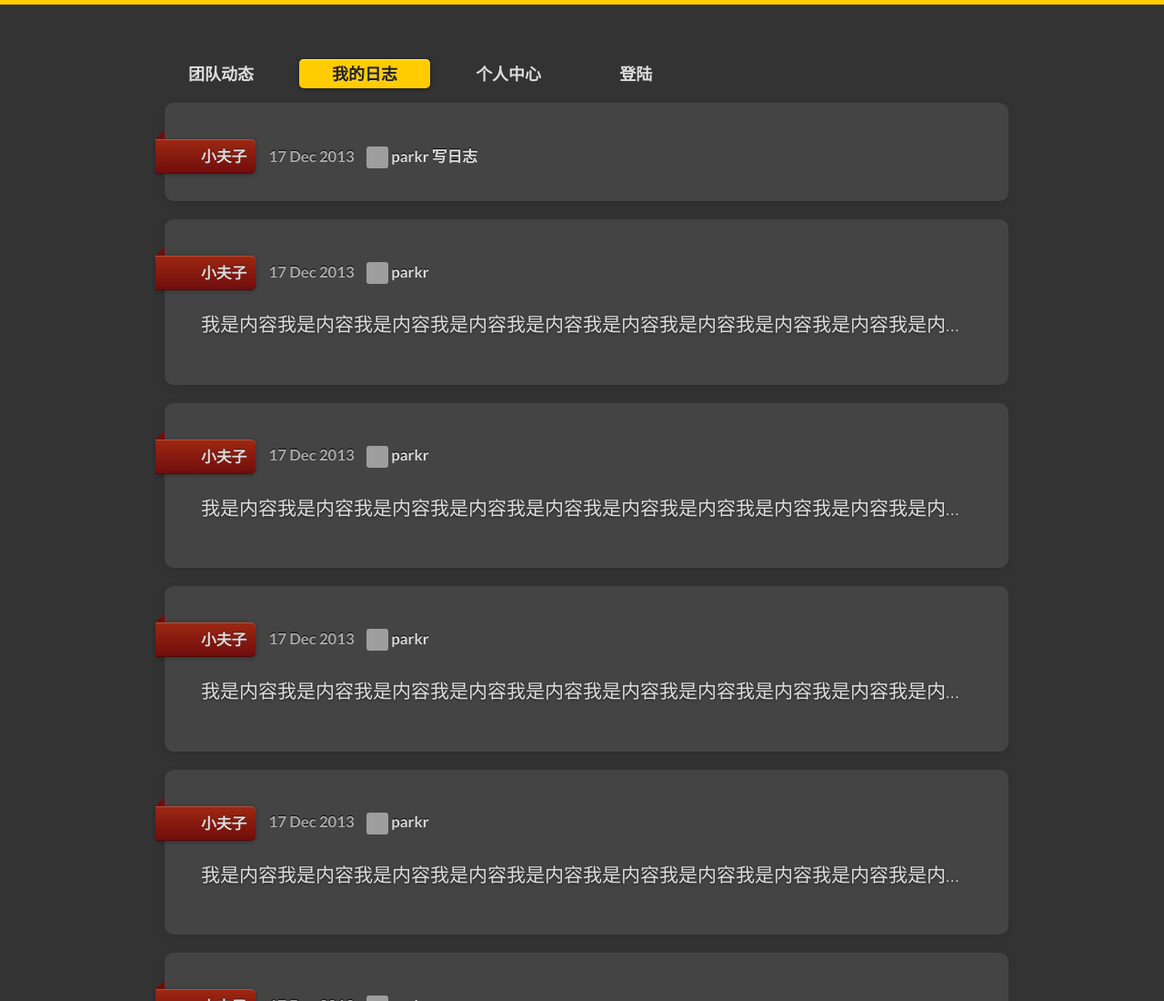
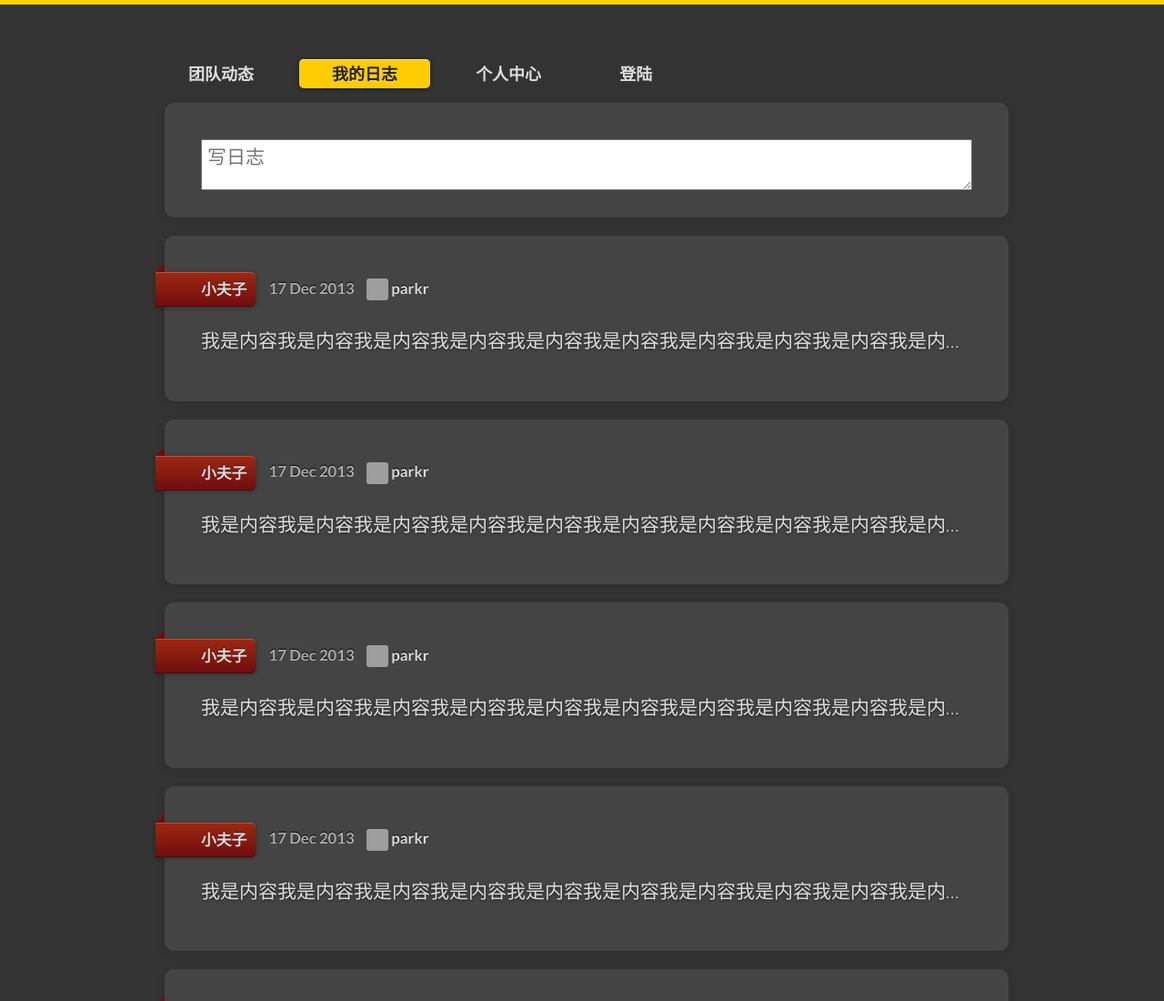
Before and after one commit to cuichhenguang/123456, a plain HTML site: page index1.html in a window 1280 px wide. Shown: the top 1100 px of the page at 91% size. Drawn offline with Linux system fonts and the light colour scheme; grey boxes are pictures that could not be loaded; a web font is replaced by a local one.

Commit message:
zfh
写日志更改

```diff
--- a/index1.html
+++ b/index1.html
@@ -59,10 +59,10 @@
     <div class="grid">
         <div class="unit four-fifths">
             <article>
-                <span class="post-category">
+                <!-- <span class="post-category">
                     <span class="label"><a href="#">小夫子</a></span>
-                </span>
-                <div class="post-meta">
+                </span> -->
+               <!--  <div class="post-meta">
                     <span class="post-date">
                       17 Dec 2013
                     </span>
@@ -71,7 +71,9 @@
                         parkr
                     </a>
                     <a href="write.html">写日志</a>
-                </div>
+                </div> -->
+                <!-- <a href="write.html"><input type="text" placeholder="写日志"></a> -->
+                <a href="write.html"><textarea name="output"  style="width:100%;height:100%;" placeholder=" 写日志"></textarea></a>
 
             </article>
         </div>
```
